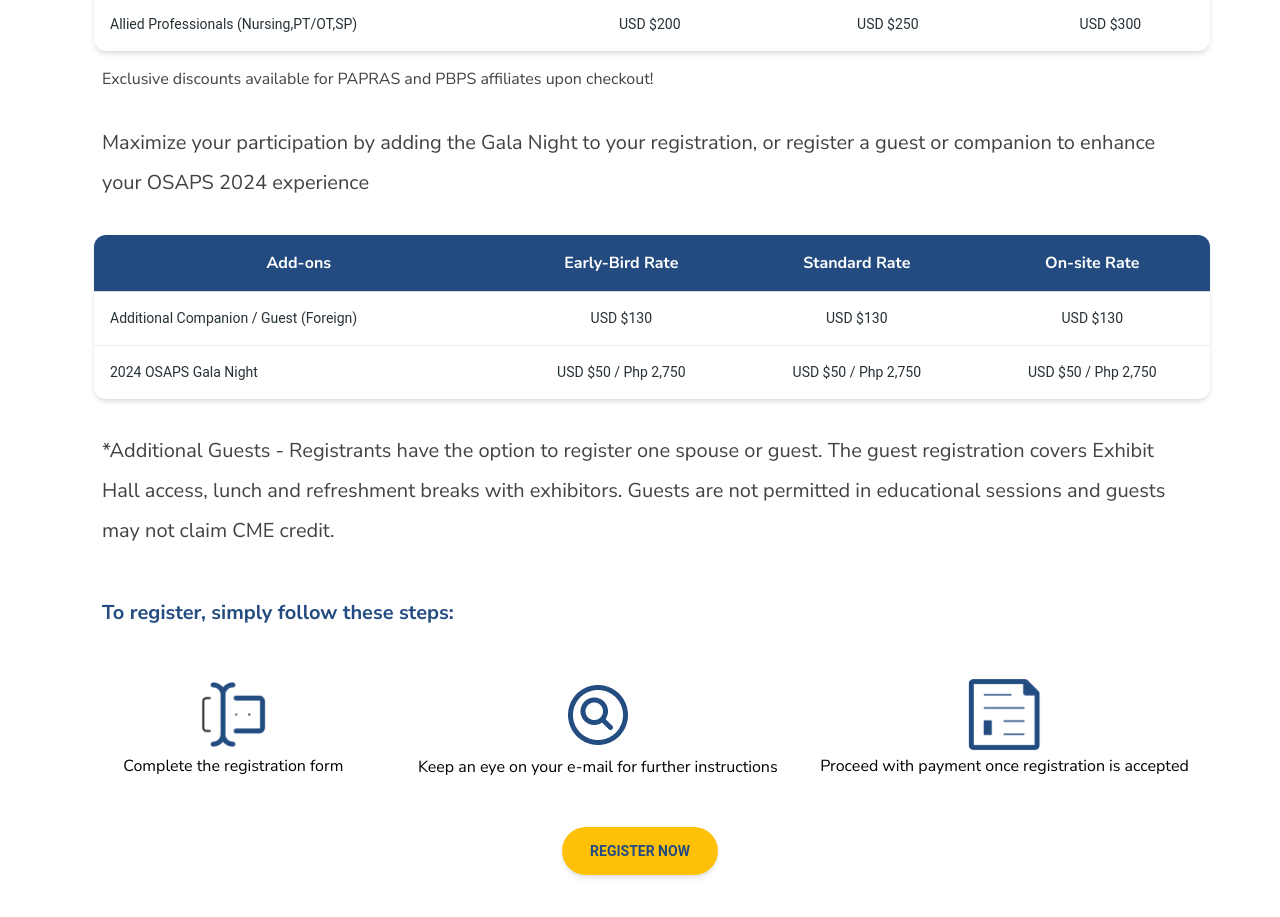
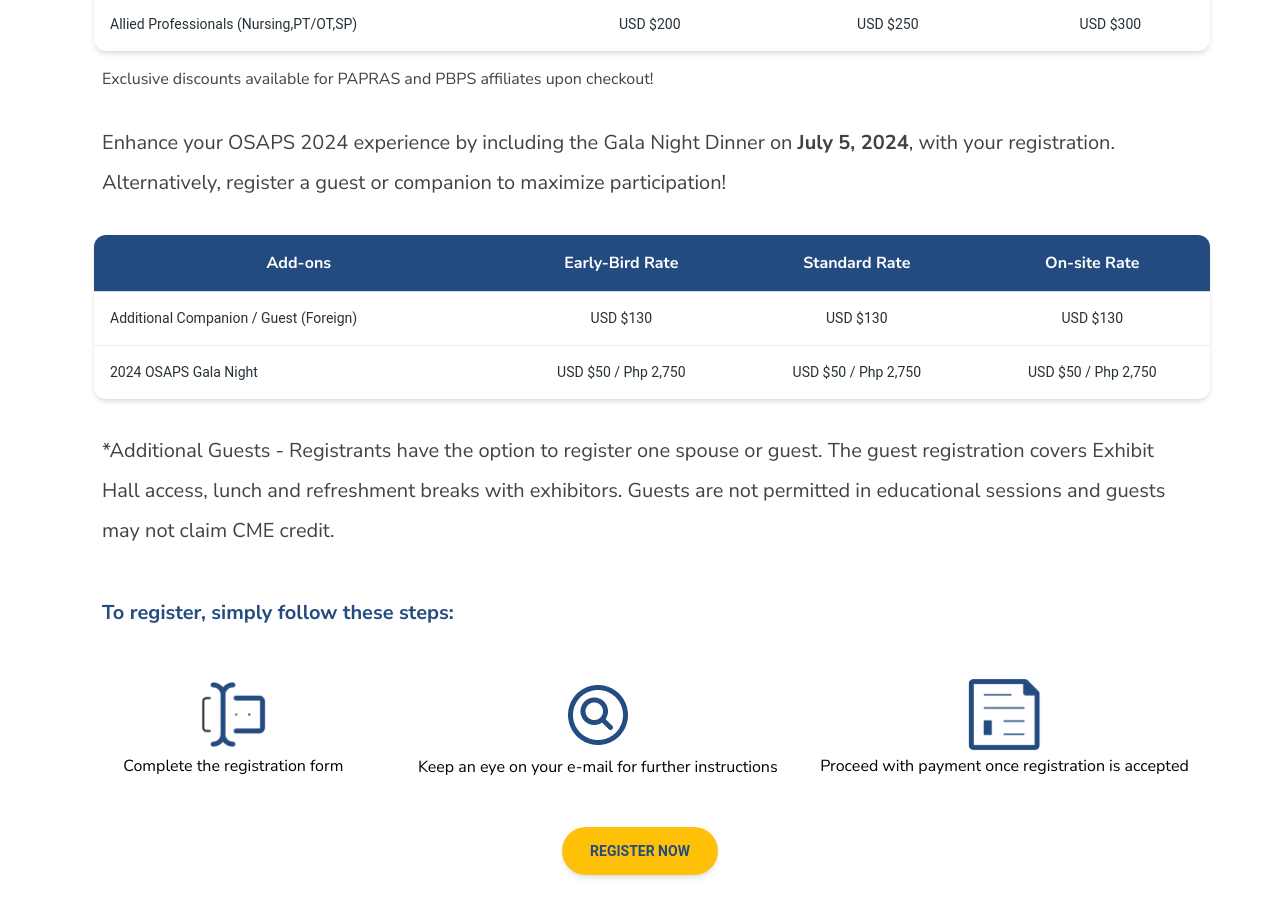
Before and after one commit to boggslabayen/osaps-2024-full, a Next.js app: page /register in a window 1280 px wide. Shown: the part 1120-2037 px from the top of the page. Built offline with nearby package versions, Linux system fonts and the light colour scheme.

Commit message:
Fixed register page copy

```diff
--- a/app/register/page.tsx
+++ b/app/register/page.tsx
@@ -44,7 +44,7 @@
             <p className='text-gray-800 my-4 font-normal mx-8'>Exclusive discounts available for PAPRAS and PBPS affiliates upon checkout!</p>
 
             <p className='text-gray-800 my-8 text-xl leading-10 font-normal mx-8'>
-            Maximize your participation by adding the Gala Night to your registration, or register a guest or companion to enhance your OSAPS 2024 experience
+            Enhance your OSAPS 2024 experience by including the Gala Night Dinner on <span className='font-bold'>July 5, 2024</span>, with your registration. Alternatively, register a guest or companion to maximize participation!
             </p>
 
             <AddonsTable />
```
